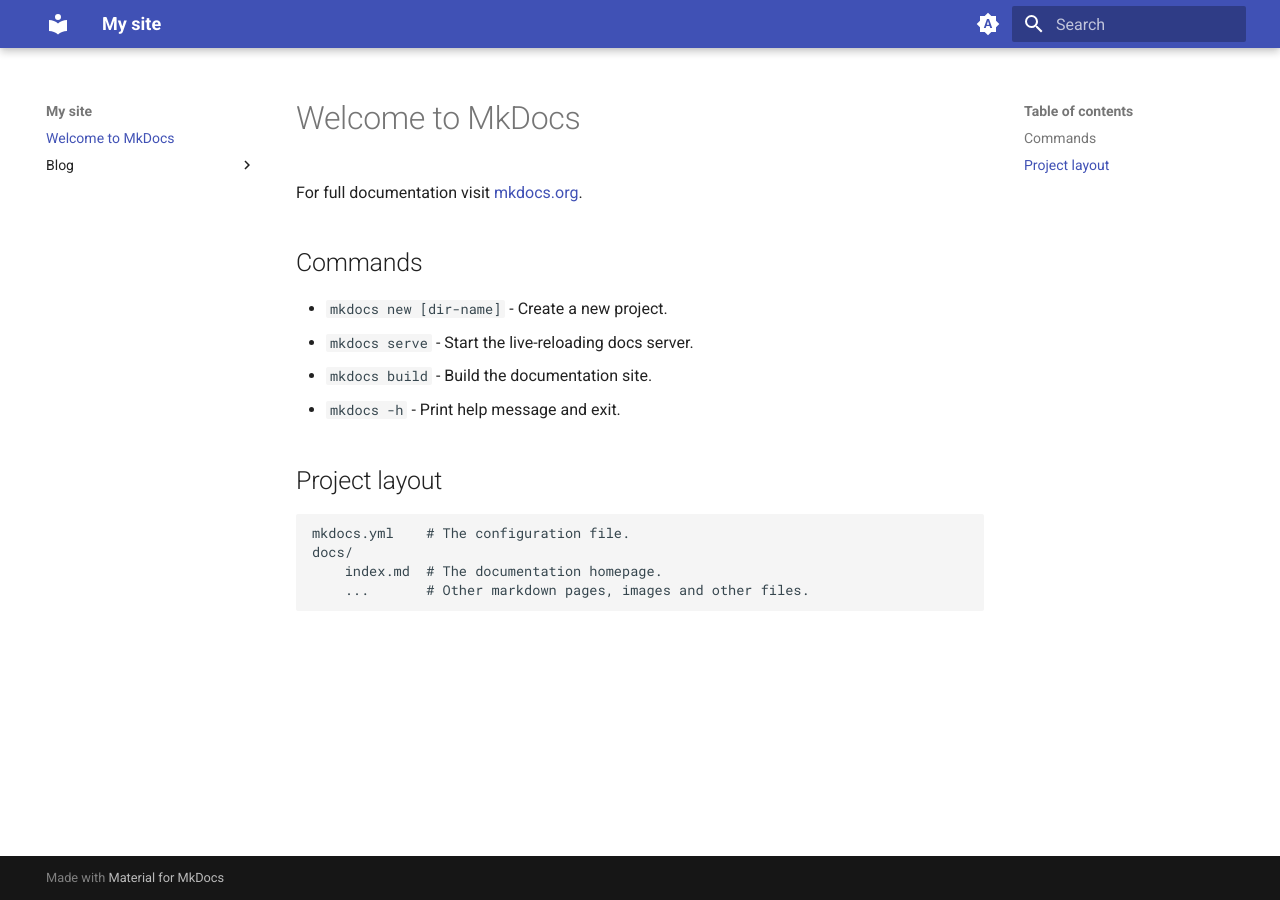
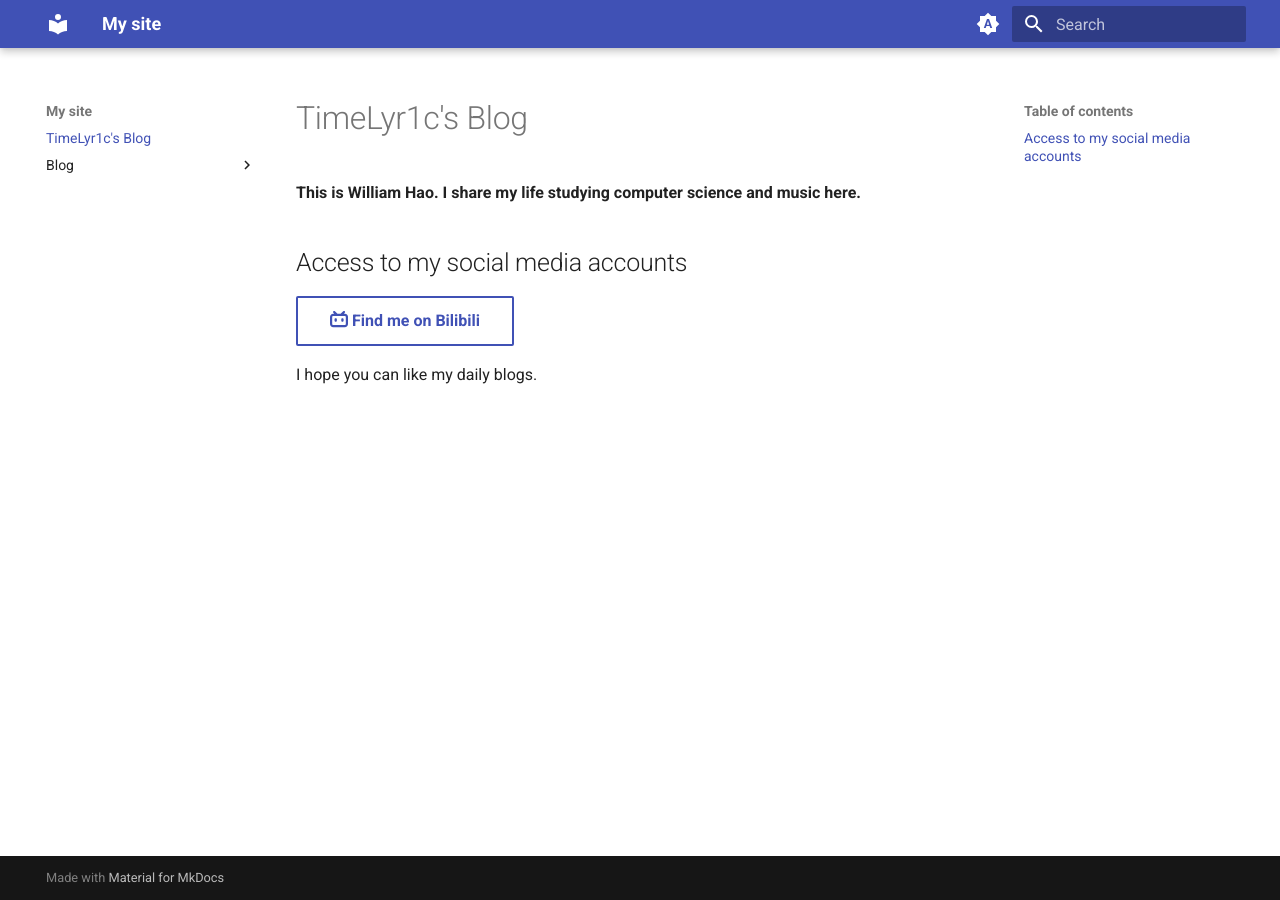
Before and after one commit to TimeLyr1c/Blogs, an MkDocs documentation site: the page built from docs/index.md, in a window 1280 px wide. Built offline with MkDocs 1.6.1 and Material for MkDocs 9.7.7, drawn with Linux system fonts in a browser that asks for light colours.

Commit message:
A blog update, a tutorial of building personal website using MkDocs material.

```diff
--- a/docs/index.md
+++ b/docs/index.md
@@ -1,17 +1,9 @@
-# Welcome to MkDocs
+# TimeLyr1c's Blog
 
-For full documentation visit [mkdocs.org](https://www.mkdocs.org).
+**This is William Hao. I share my life studying computer science and music here.**
 
-## Commands
+## Access to my social media accounts
 
-* `mkdocs new [dir-name]` - Create a new project.
-* `mkdocs serve` - Start the live-reloading docs server.
-* `mkdocs build` - Build the documentation site.
-* `mkdocs -h` - Print help message and exit.
+[:fontawesome-brands-bilibili: Find me on Bilibili](https://space.bilibili.com/1978773038?spm_id_from=333.1387.0.0){ .md-button}
 
-## Project layout
-
-    mkdocs.yml    # The configuration file.
-    docs/
-        index.md  # The documentation homepage.
-        ...       # Other markdown pages, images and other files.
+I hope you can like my daily blogs.
--- a/mkdocs.yml
+++ b/mkdocs.yml
@@ -24,6 +24,13 @@
       toggle:
         icon: material/brightness-4
         name: Switch to system preference
+
 plugins:
   - search
   - blog
+
+markdown_extensions:
+  - attr_list
+  - pymdownx.emoji:
+      emoji_index: !!python/name:material.extensions.emoji.twemoji
+      emoji_generator: !!python/name:material.extensions.emoji.to_svg
```
Also changed, not shown: docs/blog/posts/MkdocsTutorial.md (added, +157 -0 lines).
